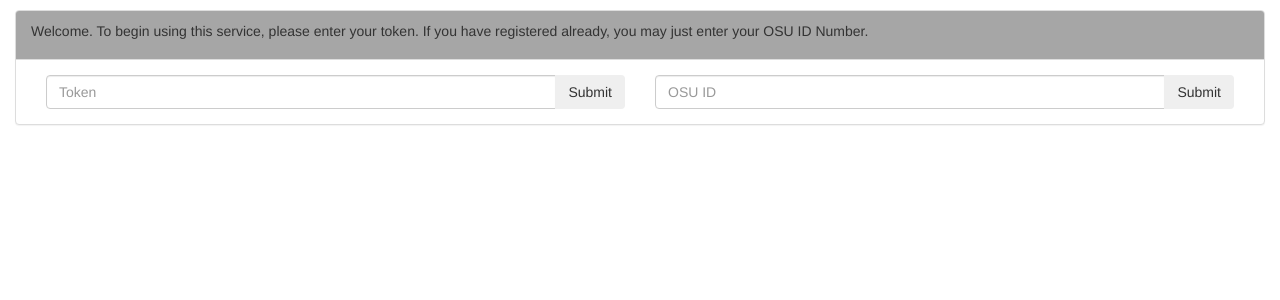
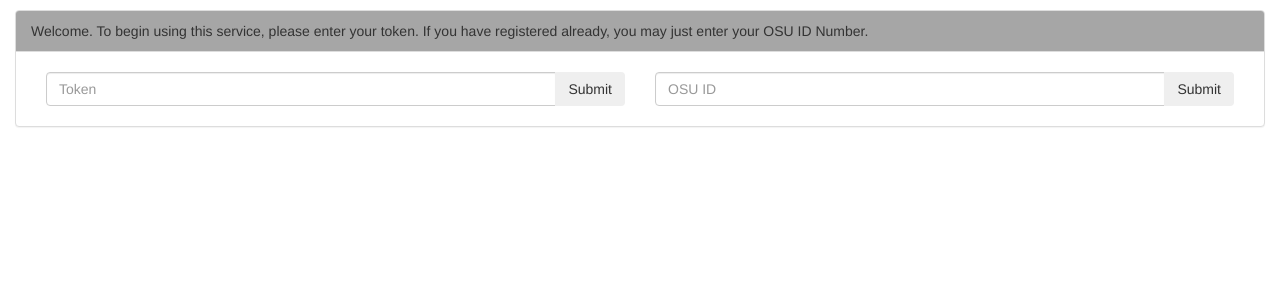
Before and after one commit to Fignewton5/Canvas-Peer-Review-Module-CPRM-, a PHP site: page / in a window 1280 px wide. Shown: the part 52-352 px from the top of the page. Run offline with PHP 8.4, Linux system fonts and the light colour scheme.

Commit message:
minor UI changes to enhance scalability on login page

```diff
--- a/views/account/login.php
+++ b/views/account/login.php
@@ -56,14 +56,14 @@
 ?>
 <div class="container-fluid">
 	<div class="panel panel-default" style="margin-top:5px;">
-		<div id="userIdPanel" class="panel-heading" style="height:49px;">
-			<p>Welcome. To begin using this service, please enter your token.
+		<div id="userIdPanel" class="panel-heading">
+			<p style="margin-bottom:0px;">Welcome. To begin using this service, please enter your token.
 			If you have registered already, you may just enter your OSU ID Number.</p>
 		</div>
 
 		<div class="panel-body" id="test">
 			<form action="?controller=account&action=login" method="post">
-				<div class='col-md-6'>
+				<div class='col-md-6' style="padding-top:5px;padding-bottom:5px;">
 					<div class='input-group'>
 						<input type='text' class='form-control' name='token' placeholder='Token' />
 						<span class='input-group-btn'>
@@ -71,7 +71,7 @@
 						</span>
 					</div>
 				</div>
-				<div class='col-md-6'>
+				<div class='col-md-6' style="padding-top:5px;padding-bottom:5px;">
 					<div class='input-group'>
 						<input type='text' class='form-control' name='osuId' placeholder='OSU ID' />
 						<span class='input-group-btn'>
```
